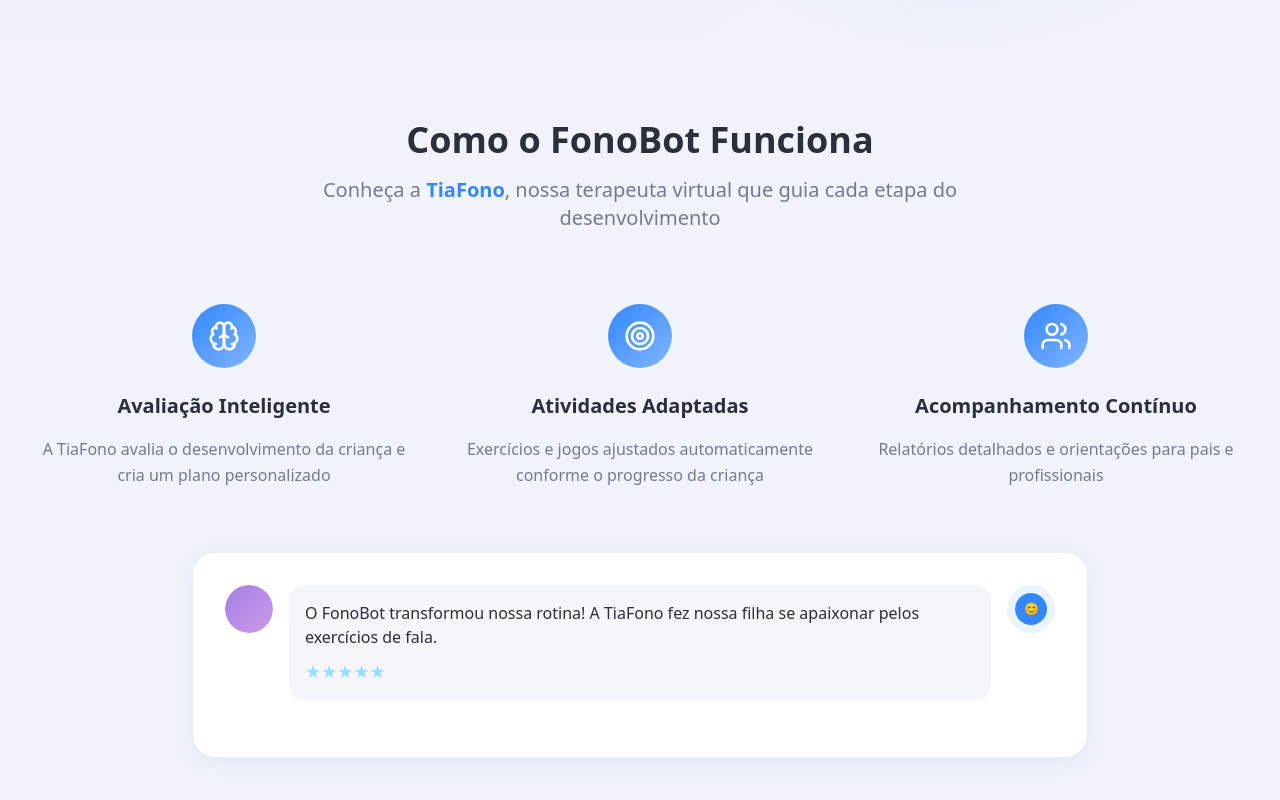
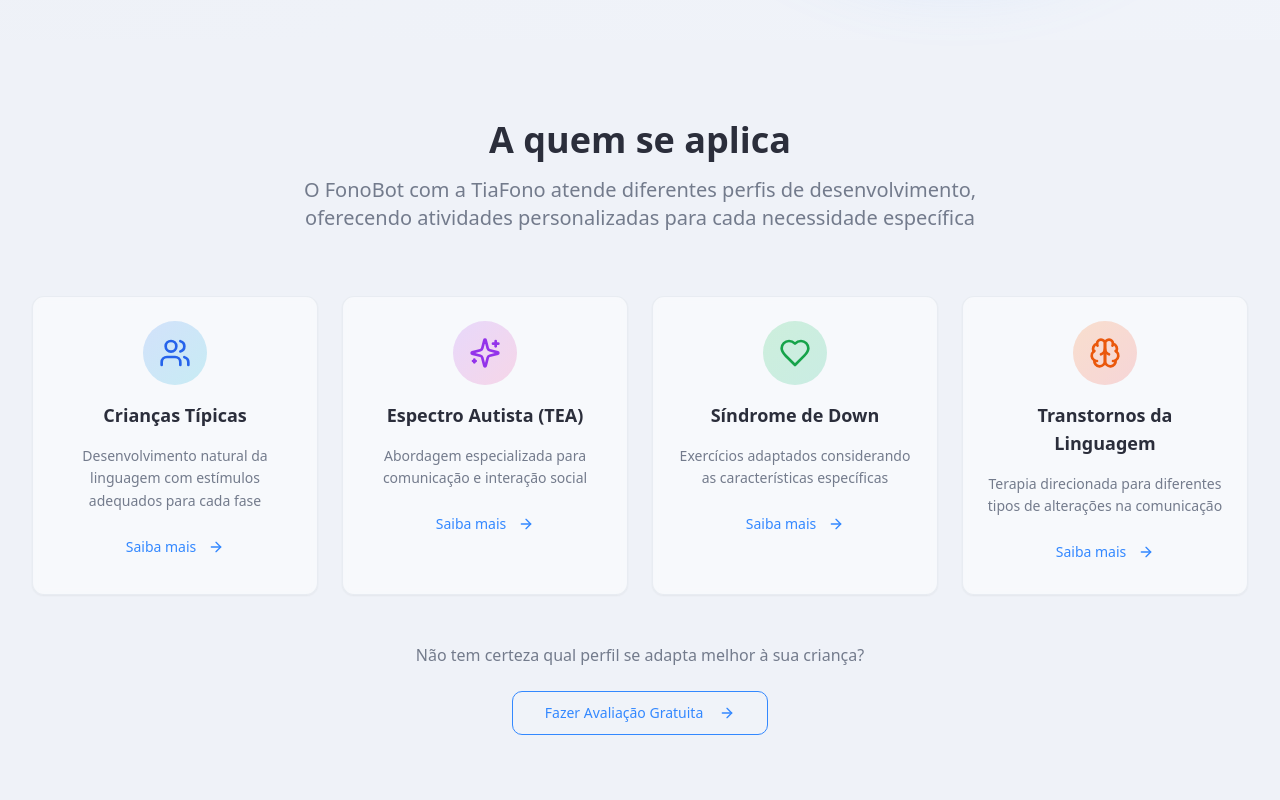
Before and after one commit to FELL29/fono-bot, a React (Vite) app: page / in a window 1280 px wide. Shown: the part 720-1520 px from the top of the page. Built offline with nearby package versions, Linux system fonts and the light colour scheme.

Commit message:
Refactor: Move conditions to homepage
Move the conditions (TEA, Down, etc.) to the homepage under the new title "A quem se aplica".

```diff
--- /dev/null
+++ b/src/components/Conditions.tsx
@@ -0,0 +1,106 @@
+import { Card, CardContent } from "@/components/ui/card";
+import { Button } from "@/components/ui/button";
+import { Heart, Brain, Sparkles, Users, ArrowRight } from "lucide-react";
+import { Link } from "react-router-dom";
+
+const Conditions = () => {
+  const conditions = [
+    {
+      icon: Users,
+      title: "Crianças Típicas",
+      description: "Desenvolvimento natural da linguagem com estímulos adequados para cada fase",
+      href: "/criancas-tipicas",
+      color: "from-blue-500/20 to-cyan-500/20",
+      iconColor: "text-blue-600"
+    },
+    {
+      icon: Sparkles,
+      title: "Espectro Autista (TEA)",
+      description: "Abordagem especializada para comunicação e interação social",
+      href: "/espectro-autista",
+      color: "from-purple-500/20 to-pink-500/20",
+      iconColor: "text-purple-600"
+    },
+    {
+      icon: Heart,
+      title: "Síndrome de Down",
+      description: "Exercícios adaptados considerando as características específicas",
+      href: "/sindrome-down",
+      color: "from-green-500/20 to-emerald-500/20",
+      iconColor: "text-green-600"
+    },
+    {
+      icon: Brain,
+      title: "Transtornos da Linguagem",
+      description: "Terapia direcionada para diferentes tipos de alterações na comunicação",
+      href: "/transtornos-linguagem",
+      color: "from-orange-500/20 to-red-500/20",
+      iconColor: "text-orange-600"
+    }
+  ];
+
+  return (
+    <section className="py-20 bg-muted/30">
+      <div className="container mx-auto px-4 sm:px-6 lg:px-8">
+        <div className="text-center mb-16">
+          <h2 className="text-3xl sm:text-4xl font-bold mb-4 text-foreground">
+            A quem se aplica
+          </h2>
+          <p className="text-xl text-muted-foreground max-w-3xl mx-auto">
+            O FonoBot com a TiaFono atende diferentes perfis de desenvolvimento,
+            oferecendo atividades personalizadas para cada necessidade específica
+          </p>
+        </div>
+
+        <div className="grid md:grid-cols-2 lg:grid-cols-4 gap-6">
+          {conditions.map((condition, index) => {
+            const IconComponent = condition.icon;
+            return (
+              <Card key={index} className="group hover:shadow-glow transition-all duration-300 border-border/50 bg-card/50 backdrop-blur-sm">
+                <CardContent className="p-6 text-center space-y-4">
+                  <div className={`w-16 h-16 mx-auto rounded-full bg-gradient-to-br ${condition.color} flex items-center justify-center group-hover:scale-110 transition-transform duration-300`}>
+                    <IconComponent className={`w-8 h-8 ${condition.iconColor}`} />
+                  </div>
+
+                  <h3 className="text-lg font-semibold text-foreground group-hover:text-primary transition-colors">
+                    {condition.title}
+                  </h3>
+
+                  <p className="text-sm text-muted-foreground leading-relaxed">
+                    {condition.description}
+                  </p>
+
+                  <Button
+                    variant="ghost"
+                    size="sm"
+                    className="mt-4 text-primary hover:text-primary-foreground hover:bg-primary"
+                    asChild
+                  >
+                    <Link to={condition.href}>
+                      Saiba mais
+                      <ArrowRight className="w-4 h-4 ml-1" />
+                    </Link>
+                  </Button>
+                </CardContent>
+              </Card>
+            );
+          })}
+        </div>
+
+        <div className="text-center mt-12">
+          <p className="text-muted-foreground mb-6">
+            Não tem certeza qual perfil se adapta melhor à sua criança?
+          </p>
+          <Button size="lg" variant="outline" className="border-primary text-primary hover:bg-primary hover:text-primary-foreground" asChild>
+            <Link to="/avaliacao">
+              Fazer Avaliação Gratuita
+              <ArrowRight className="w-5 h-5 ml-2" />
+            </Link>
+          </Button>
+        </div>
+      </div>
+    </section>
+  );
+};
+
+export default Conditions;
--- a/src/pages/Index.tsx
+++ b/src/pages/Index.tsx
@@ -1,5 +1,6 @@
 import Header from "@/components/Header";
 import Hero from "@/components/Hero";
+import Conditions from "@/components/Conditions";
 import Features from "@/components/Features";
 import Pricing from "@/components/Pricing";
 import CTA from "@/components/CTA";
@@ -10,6 +11,7 @@ const Index = () => {
     <div className="min-h-screen">
       <Header />
       <Hero />
+      <Conditions />
       <Features />
       <Pricing />
       <CTA />
```
